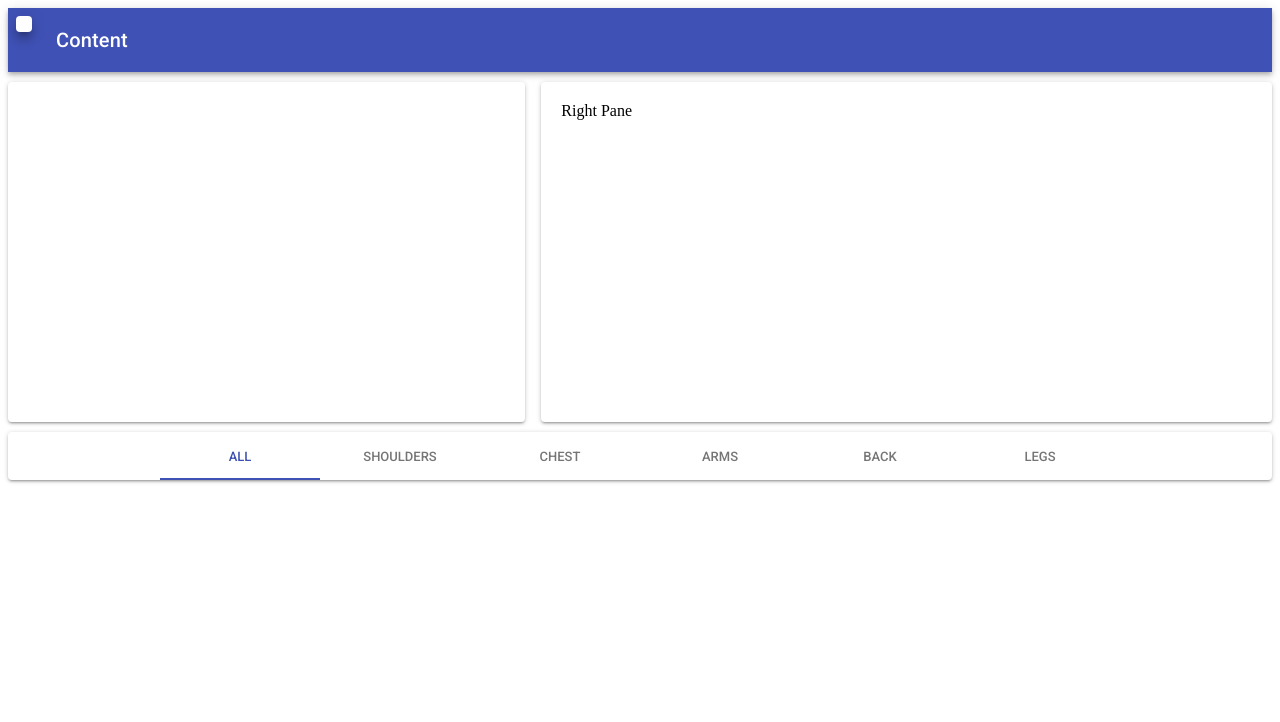
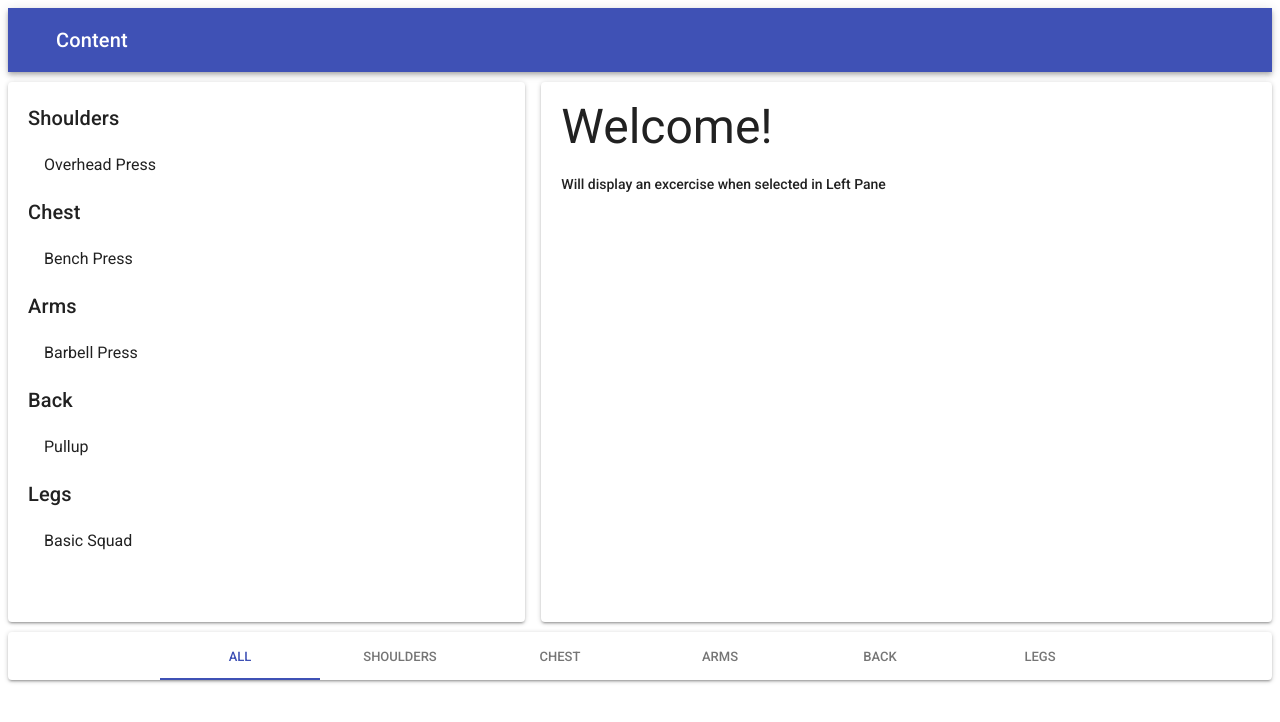
Before and after one commit to IvanJJill/learn-mui, a React (Create React App) app: page / in a window 1280 px wide. Shown: the top 722 px of the page. Built offline with nearby package versions, Linux system fonts and the light colour scheme.

Commit message:
added left and right panes content

```diff
--- a/src/components/content/LeftPane.js
+++ b/src/components/content/LeftPane.js
@@ -1,5 +1,5 @@
-import React, { Component } from 'react';
-import { Grid, Paper, Typography } from '@material-ui/core';
+import React, { Component, Fragment } from 'react';
+import { Grid, Paper, Typography, List, ListItem, ListItemText  } from '@material-ui/core';
 
 export default class LeftPane extends Component {
     render() {
@@ -7,10 +7,24 @@ export default class LeftPane extends Component {
         return (
             <Grid item sm={5}>
                 <Paper className={styles.paper}>
-                    { excercises.map(([group, excercises]) => {
-                        <Typography variant="h6" >
-                            {group}
-                        </Typography>
+                    {excercises.map(([group, excercises]) => {
+                        return (
+                            <Fragment key={group}>
+                                <Typography
+                                    variant="h6"
+                                    style={{ textTransform: "capitalize" }}
+                                >
+                                    {group}
+                                </Typography>
+                                { excercises.map(({id, title}) =>
+                                <List component="ul" key={id}>
+                                    <ListItem button>
+                                        <ListItemText primary={title} />
+                                    </ListItem>
+                                </List>
+                                )}
+                            </Fragment>
+                        )
                     })}
                 </Paper>
             </Grid>
--- a/src/components/content/RightPane.js
+++ b/src/components/content/RightPane.js
@@ -1,5 +1,5 @@
 import React, { Component } from 'react';
-import { Grid, Paper } from '@material-ui/core';
+import { Grid, Paper, Typography } from '@material-ui/core';
 import { withStyles } from '@material-ui/core/styles';
 import styles from './paneStyle';
 
@@ -7,10 +7,16 @@ import styles from './paneStyle';
 export default class RightPane extends Component {
     render() {
         const { styles } = this.props;
+
         return (
             <Grid item sm>
                 <Paper className={styles.paper}>
-                    Right Pane
+                    <Typography variant="h3">
+                        Welcome!
+                    </Typography>
+                    <Typography variant="body2" className={styles.welcomeBody}>
+                        Will display an excercise when selected in Left Pane
+                    </Typography>
                 </Paper>
             </Grid>
         )
--- a/src/components/content/paneStyle.js
+++ b/src/components/content/paneStyle.js
@@ -1,9 +1,14 @@
 const styles = theme => ({
     paper: {
-        height: 300,
+        height: 500,
         padding: 20,
         marginTop: 10,
-        marginBottom: 10
+        marginBottom: 10,
+        overflowY: "auto"
+    },
+
+    welcomeBody: {
+        marginTop: 20,
     }
 })
 
--- a/src/components/layouts/Header.jsx
+++ b/src/components/layouts/Header.jsx
@@ -10,7 +10,7 @@ class Header extends Component {
                 <AppBar position='static'>
                     <Toolbar>
                         <IconButton color='inherit' aria-label="Menu">
-                            <MenuIcon open={true}/>
+                            <MenuIcon open={false}/>
                         </IconButton>
                         <Typography variant='h6' color='inherit'  >
                             Content
```
